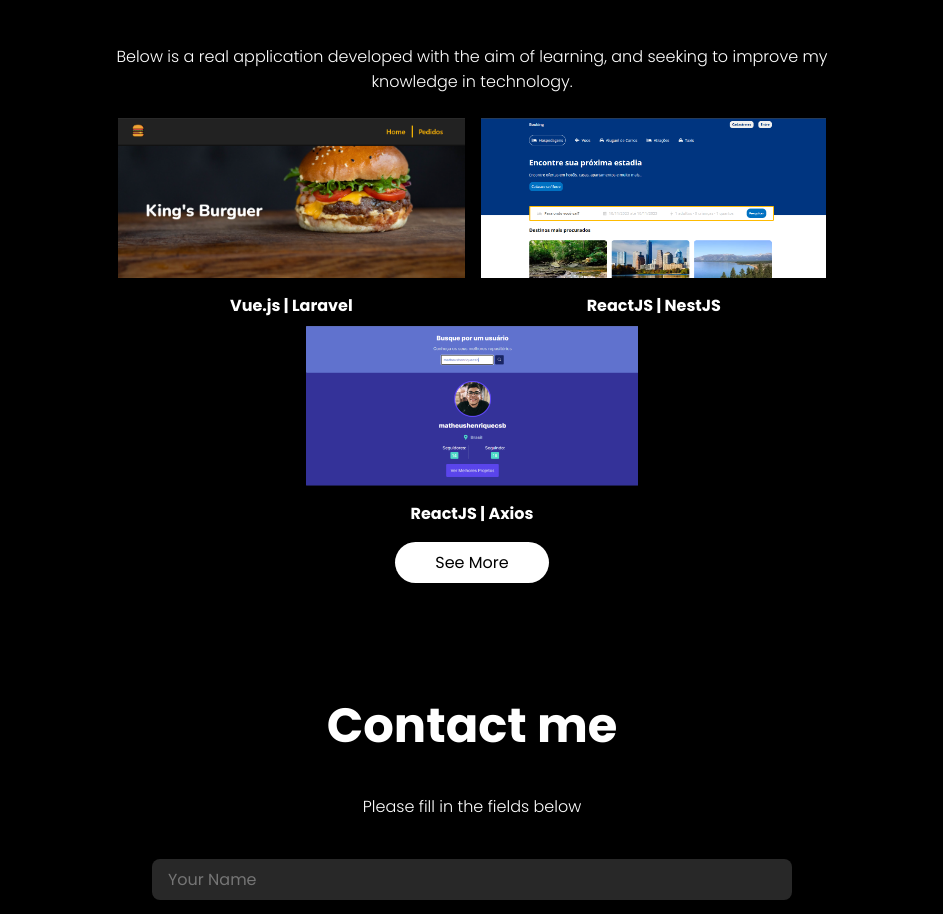
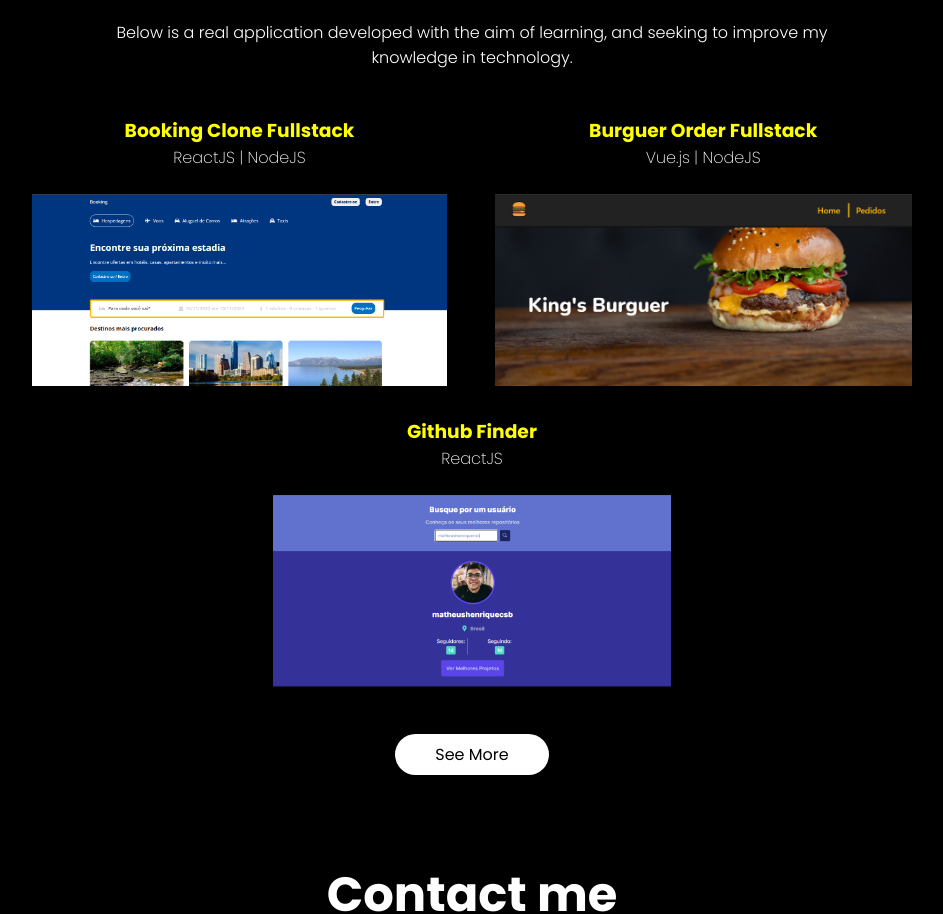
Before and after one commit to matheushenriquecsb/portfolio, a React (Vite) app: page / in a window 1280 px wide. Shown: the part 1521-2435 px from the top of the page, without its empty margins (168-1111 px from the left). Built offline with nearby package versions, Linux system fonts and the light colour scheme.

Commit message:
feat: add title in projects

```diff
--- a/src/components/Intro/Intro.tsx
+++ b/src/components/Intro/Intro.tsx
@@ -15,7 +15,7 @@ const Intro = () => {
             <p className="introDescription">
               As a developer, I have experience in developing and maintenance
               <br />
-              of applications that cover both the frontend and the backend,
+              of applications that cover both the frontend and the backend
               <br />
             </p>
             <a href={pdf} target="_blank">
--- a/src/components/Projects/Projects.tsx
+++ b/src/components/Projects/Projects.tsx
@@ -13,30 +13,32 @@ const Projects = () => {
           seeking to improve my knowledge in technology.
         </span>
         <div className="projectImgs">
+          <a href="https://booking-rent.netlify.app" target="_blank">
+            <h3>Booking Clone Fullstack</h3>
+            <h4>ReactJS | NodeJS</h4>
+            <img
+              src={bookingWebsite}
+              alt="booking-project"
+              className="projectImg"
+            />
+          </a>
           <a href="https://burguer-order-menu.netlify.app" target="_blank">
+            <h3>Burguer Order Fullstack</h3>
+            <h4>Vue.js | NodeJS</h4>
             <img
               src={burguerOrder}
               alt="burguer-order"
               className="projectImg"
             />
-            <h4>Vue.js | Laravel</h4>
-          </a>
-
-          <a href="https://booking-rent.netlify.app" target="_blank">
-            <img
-              src={bookingWebsite}
-              alt="booking-project"
-              className="projectImg"
-            />
-            <h4>ReactJS | NestJS</h4>
           </a>
           <a href="https://githubfinder-api.netlify.app" target="_blank">
+            <h3>Github Finder</h3>
+            <h4>ReactJS</h4>
             <img
               src={githubProject}
               alt="github-finder"
               className="projectImg"
             />
-            <h4>ReactJS | Axios</h4>
           </a>
         </div>
         <a href="https://github.com/matheushenriquecsb" target="_blank">
--- a/src/components/Projects/projects.css
+++ b/src/components/Projects/projects.css
@@ -24,6 +24,7 @@
 }
 
 .projectImgs {
+  margin-top: 30px;
   display: flex;
   align-items: center;
   justify-content: center;
@@ -34,12 +35,17 @@
 
 .projectImgs h4 {
   color: white;
+  font-weight: 200;
+}
+
+.projectImgs h3 {
+  color: yellow;
 }
 
 .projectImg {
   object-fit: cover;
-  height: 10rem;
-  margin: 0.5rem;
+  height: 12rem;
+  margin: 1.5rem;
 }
 
 .projectMoreButton {
```
